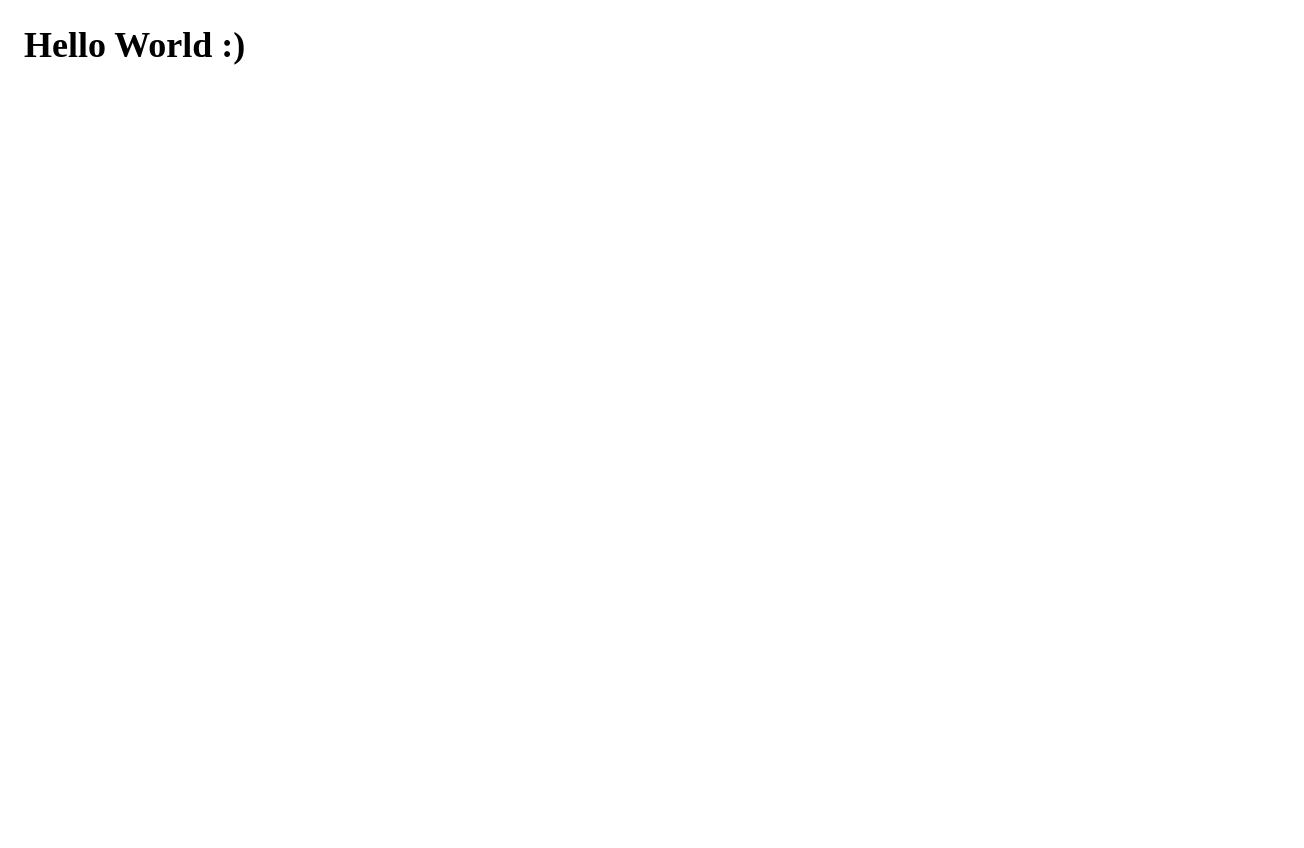
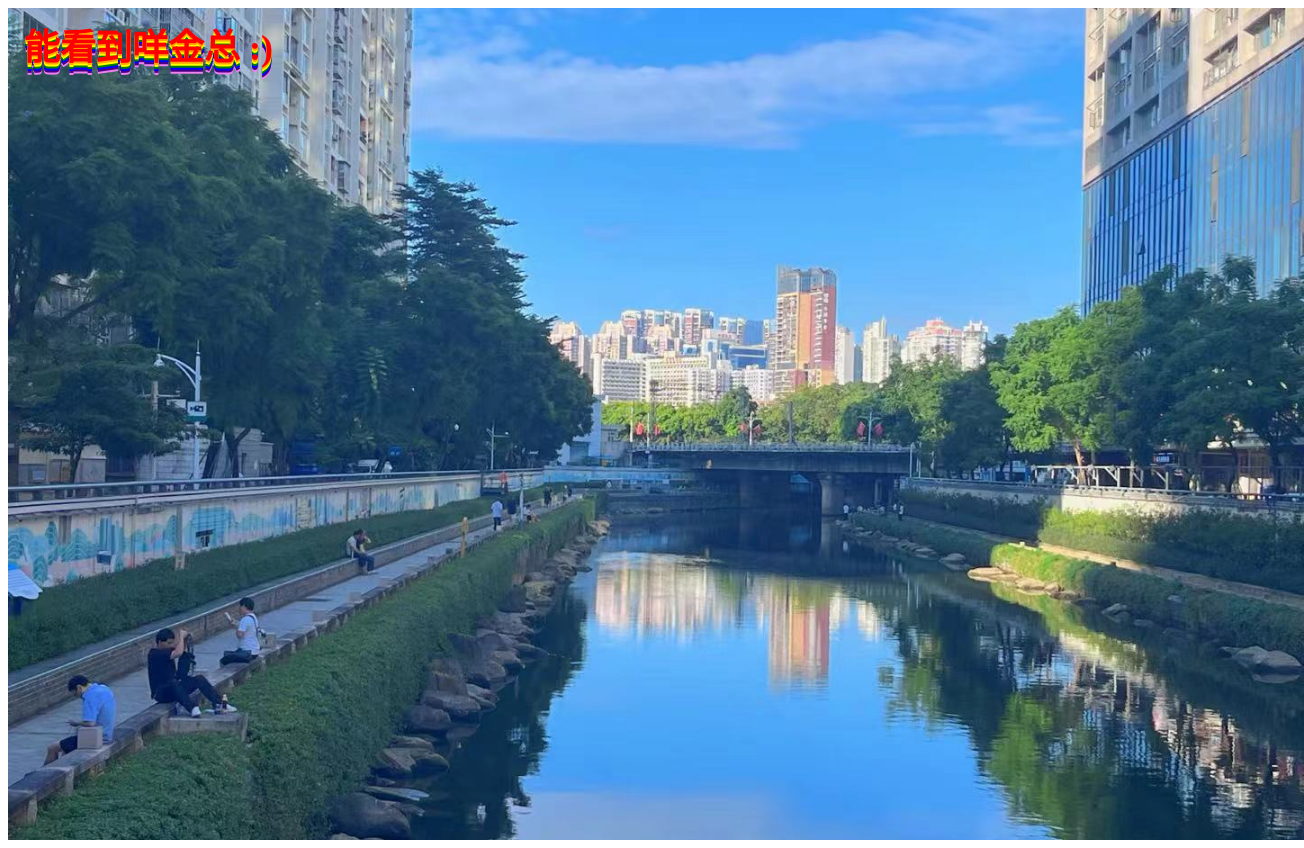
Before and after one commit to wallflower2020/github-pages-demo, a plain HTML site: page index.html in a window 1280 px wide. Shown: the whole page, 1304 px wide, since content can reach past the window. Before the commit the page ends 800 px from the top, so only its background shows below. Drawn offline with Linux system fonts and the light colour scheme.

Commit message:
feat: 照片文本更新

```diff
--- a/index.js
+++ b/index.js
@@ -1,3 +1,3 @@
 window.onload = function() {
-    document.getElementById('main-content').innerHTML = 'Hello World :)';
+    document.getElementById('main-content').innerHTML = '能看到咩金总 :)';
 }
--- a/main.css
+++ b/main.css
@@ -2,4 +2,19 @@
     font-size: 36px;
     font-weight: bold;
     padding: 16px;
+    background-image: url("./images/background.jpg");
+    background-size: cover;
+    background-position: center;
+    background-repeat: no-repeat;
+    width: 100%;
+    height: 100vh;
+    color: transparent;  /* 设置透明颜色 */
+    text-shadow:
+        0 -6px 0.5px red,
+        0 -4px 0.5px orange,
+        0 -2px 0.5px yellow,
+        0 0px 0.5px green,
+        0 2px 0.5px blue,
+        0 4px 0.5px indigo,
+        0 6px 0.5px violet;
 }
```
Also changed, not shown: images/background.jpg (added).
